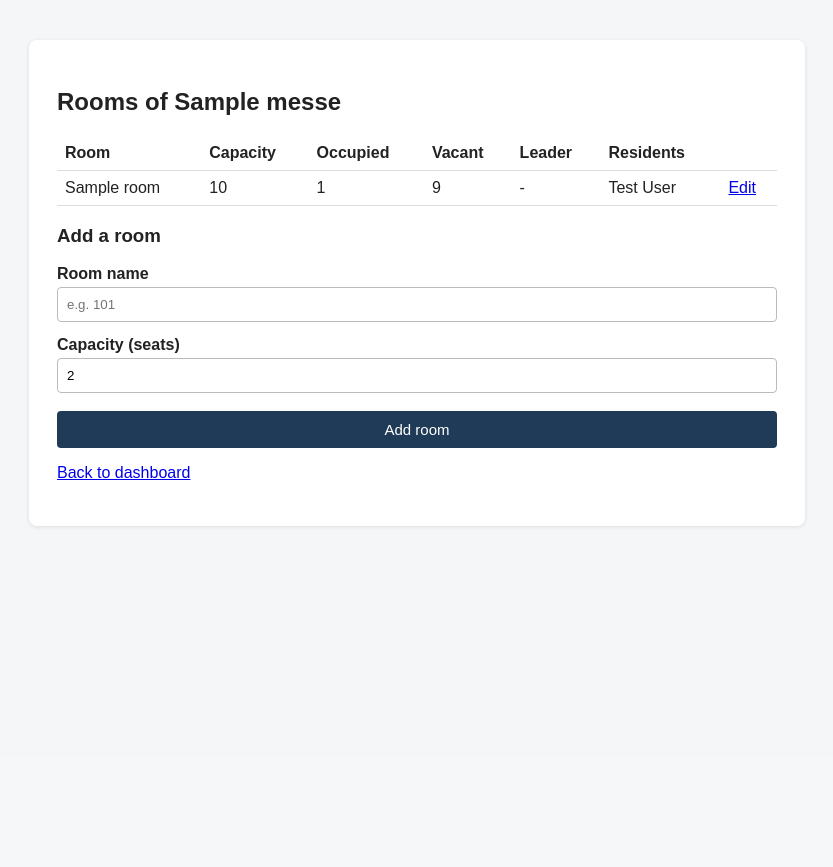
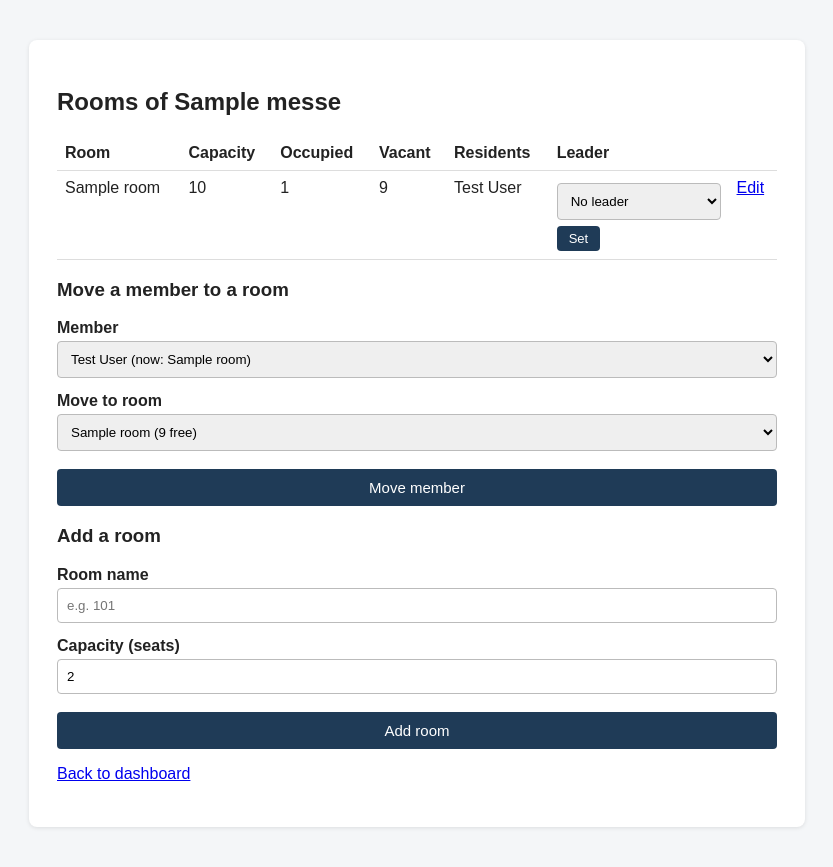
Before and after one commit to fardinfaiaz/mess-manager, a Laravel app: page /rooms in a window 1280 px wide. Shown: the part 43-910 px from the top of the page, without its empty margins (223-1056 px from the left). Before the commit the page ends 570 px from the top, so only its background shows below. Run offline with Laravel 12, Linux system fonts and the light colour scheme; a user stored in the database is signed in; data comes from the database, SQL or seed files in the repository; tables that the repository leaves empty hold one stand-in row (values such as "Sample post").

Commit message:
F8: Add member room assignment and single room-leader rules

```diff
--- a/app/Http/Controllers/RoomController.php
+++ b/app/Http/Controllers/RoomController.php
@@ -2,8 +2,10 @@
 
 namespace App\Http\Controllers;
 
+use App\Models\Membership;
 use App\Models\Room;
 use Illuminate\Http\Request;
+use Illuminate\Support\Facades\DB;
 use Illuminate\Validation\Rule;
 
 class RoomController extends Controller
@@ -19,8 +21,9 @@ class RoomController extends Controller
             ->get();
 
         $unassigned = $mess->activeMembers()->whereNull('room_id')->with('user')->get();
+        $members = $mess->activeMembers()->with(['user', 'room'])->get();
 
-        return view('rooms.index', compact('mess', 'rooms', 'unassigned'));
+        return view('rooms.index', compact('mess', 'rooms', 'unassigned', 'members'));
     }
 
     public function store(Request $request)
@@ -68,6 +71,73 @@ class RoomController extends Controller
         return redirect()->route('rooms.index')->with('success', "Room {$room->name} updated.");
     }
 
+    // Move a member into a room (or place a member who has no room yet)
+    public function assignMember(Request $request)
+    {
+        $messId = $request->user()->activeMembership->mess_id;
+
+        $data = $request->validate([
+            'membership_id' => ['required', Rule::exists('memberships', 'id')
+                                ->where('mess_id', $messId)->where('status', 'active')],
+            'room_id'       => ['required', Rule::exists('rooms', 'id')->where('mess_id', $messId)],
+        ]);
+
+        $member = Membership::with('user')->find($data['membership_id']);
+        $room = Room::find($data['room_id']);
+
+        if ($member->room_id == $room->id) {
+            return back()->with('error', "{$member->user->name} is already in room {$room->name}.");
+        }
+        if (! $room->hasFreeSeat()) {
+            return back()->with('error', "Room {$room->name} is full.");
+        }
+
+        // Business rule: a leader who moves out stops leading the old room
+        if ($member->role === 'room_leader') {
+            $member->role = 'resident';
+        }
+        $member->room_id = $room->id;
+        $member->save();
+
+        return redirect()->route('rooms.index')
+            ->with('success', "{$member->user->name} moved to room {$room->name}.");
+    }
+
+    // Set (or clear) the one leader of a room
+    public function setLeader(Request $request, Room $room)
+    {
+        $this->ensureOwnRoom($request, $room);
+
+        $data = $request->validate([
+            'membership_id' => ['nullable', Rule::exists('memberships', 'id')
+                                ->where('room_id', $room->id)->where('status', 'active')],
+        ], [
+            'membership_id.exists' => 'The leader must be someone living in this room.',
+        ]);
+
+        $member = ($data['membership_id'] ?? null) ? Membership::with('user')->find($data['membership_id']) : null;
+
+        if ($member && $member->isManager()) {
+            return back()->with('error', 'The manager cannot also be a room leader.');
+        }
+
+        // One leader per room: demote the current leader, then promote the new one
+        DB::transaction(function () use ($room, $member) {
+            $room->activeMembers()
+                ->where('role', 'room_leader')
+                ->when($member, fn ($q) => $q->where('id', '!=', $member->id))
+                ->update(['role' => 'resident']);
+
+            if ($member) {
+                $member->update(['role' => 'room_leader']);
+            }
+        });
+
+        return redirect()->route('rooms.index')->with('success', $member
+            ? "{$member->user->name} is now leader of room {$room->name}."
+            : "Room {$room->name} has no leader now.");
+    }
+
     // A manager may only touch rooms of their own mess
     private function ensureOwnRoom(Request $request, Room $room): void
     {
--- a/resources/views/layouts/app.blade.php
+++ b/resources/views/layouts/app.blade.php
@@ -20,6 +20,7 @@
         table { width: 100%; border-collapse: collapse; margin-top: 12px; }
         th, td { text-align: left; padding: 8px; border-bottom: 1px solid #ddd; vertical-align: top; }
         .card { border: 1px solid #ddd; border-radius: 6px; padding: 14px; margin-top: 16px; }
+        .btn-sm { width: auto; padding: 5px 12px; margin-top: 6px; font-size: 13px; }
     </style>
 </head>
 <body>
--- a/resources/views/rooms/index.blade.php
+++ b/resources/views/rooms/index.blade.php
@@ -5,10 +5,12 @@
 @section('content')
     <h2>Rooms of {{ $mess->name }}</h2>
 
+    @if ($errors->any()) <div class="flash flash-error">{{ $errors->first() }}</div> @endif
+
     <table>
         <tr>
             <th>Room</th><th>Capacity</th><th>Occupied</th><th>Vacant</th>
-            <th>Leader</th><th>Residents</th><th></th>
+            <th>Residents</th><th>Leader</th><th></th>
         </tr>
         @forelse ($rooms as $room)
             <tr>
@@ -16,8 +18,21 @@
                 <td>{{ $room->capacity }}</td>
                 <td>{{ $room->occupancy() }}</td>
                 <td>{{ $room->vacantSeats() }}</td>
-                <td>{{ $room->leader?->user->name ?? '-' }}</td>
                 <td>{{ $room->activeMembers->pluck('user.name')->join(', ') ?: '-' }}</td>
+                <td>
+                    <form method="POST" action="{{ route('rooms.leader', $room) }}">
+                        @csrf
+                        <select name="membership_id">
+                            <option value="">No leader</option>
+                            @foreach ($room->activeMembers as $m)
+                                @unless ($m->isManager())
+                                    <option value="{{ $m->id }}" @selected($m->role === 'room_leader')>{{ $m->user->name }}</option>
+                                @endunless
+                            @endforeach
+                        </select>
+                        <button type="submit" class="btn btn-sm">Set</button>
+                    </form>
+                </td>
                 <td><a href="{{ route('rooms.edit', $room) }}">Edit</a></td>
             </tr>
         @empty
@@ -27,6 +42,28 @@
 
     @if ($unassigned->isNotEmpty())
         <p><strong>Members without a room:</strong> {{ $unassigned->pluck('user.name')->join(', ') }}</p>
+    @endif
+
+    @if ($rooms->isNotEmpty())
+        <h3>Move a member to a room</h3>
+        <form method="POST" action="{{ route('rooms.assign') }}">
+            @csrf
+            <label>Member</label>
+            <select name="membership_id" required>
+                @foreach ($members as $m)
+                    <option value="{{ $m->id }}">{{ $m->user->name }} (now: {{ $m->room?->name ?? 'no room' }})</option>
+                @endforeach
+            </select>
+
+            <label>Move to room</label>
+            <select name="room_id" required>
+                @foreach ($rooms as $room)
+                    <option value="{{ $room->id }}">{{ $room->name }} ({{ $room->vacantSeats() }} free)</option>
+                @endforeach
+            </select>
+
+            <button type="submit" class="btn">Move member</button>
+        </form>
     @endif
 
     <h3>Add a room</h3>
--- a/routes/web.php
+++ b/routes/web.php
@@ -37,6 +37,8 @@ Route::middleware('auth')->group(function () {
         Route::post('/rooms', [RoomController::class, 'store'])->name('rooms.store');
         Route::get('/rooms/{room}/edit', [RoomController::class, 'edit'])->name('rooms.edit');
         Route::put('/rooms/{room}', [RoomController::class, 'update'])->name('rooms.update');
+        Route::post('/rooms/assign', [RoomController::class, 'assignMember'])->name('rooms.assign');
+        Route::post('/rooms/{room}/leader', [RoomController::class, 'setLeader'])->name('rooms.leader');
 
         // F1 Join requests - manager side (Fardin)
         Route::get('/join-requests', [JoinRequestController::class, 'index'])->name('join.index');
```
